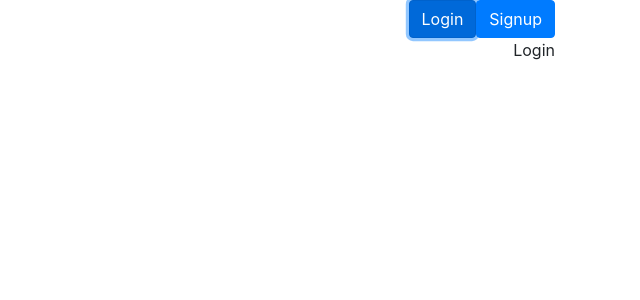
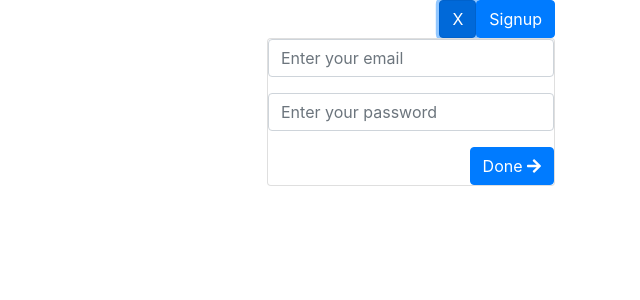
Before and after one commit to antonzaharia/raffle-app, a React (Create React App) app in the folder raffle-frontend/: page / in a window 1280 px wide. Both pictures are taken after a click on the button "Login". Shown: the top 300 px of the page, without its empty margins (640-1280 px from the left). Built offline with nearby package versions, Linux system fonts and the light colour scheme.

Commit message:
Login form style finished

```diff
--- a/raffle-frontend/src/components/LoginForm.js
+++ b/raffle-frontend/src/components/LoginForm.js
@@ -1,11 +1,32 @@
 import React, { Component } from 'react'
+
+// Bootstrap
+import Form from "react-bootstrap/Form";
+import Button from "react-bootstrap/Button";
+import Card from "react-bootstrap/Card";
+
+// Fontawesome
+import { FontAwesomeIcon } from "@fortawesome/react-fontawesome";
+import { faArrowRight } from "@fortawesome/free-solid-svg-icons";
 
 export default class loginForm extends Component {
     render() {
         return (
             <div>
-                Login
-            </div>
+            <Card style={{ width: '18rem'}} className="float-right">
+              <Form>
+                <Form.Group controlId="formBasicEmail">
+                  <Form.Control type="email" placeholder="Enter your email" />
+                </Form.Group>
+                <Form.Group controlId="formBasicPassword">
+                  <Form.Control type="password" placeholder="Enter your password" />
+                </Form.Group>
+                <Button type="submit" className="center-text">
+                  Done <FontAwesomeIcon icon={faArrowRight} />
+                </Button>
+              </Form>
+            </Card>
+          </div>
         )
     }
 }
--- a/raffle-frontend/src/components/SignupForm.js
+++ b/raffle-frontend/src/components/SignupForm.js
@@ -15,10 +15,10 @@ export default class signupForm extends Component {
       <div>
         <Card style={{ width: '18rem'}} className="float-right">
           <Form>
-            <Form.Group controlId="formBasicPassword">
+            <Form.Group controlId="formBasicText">
               <Form.Control type="text" placeholder="Enter your name" />
             </Form.Group>
-            <Form.Group controlId="formBasicPassword">
+            <Form.Group controlId="formBasicEmail">
               <Form.Control type="email" placeholder="Enter your email" />
             </Form.Group>
             <Form.Group controlId="formBasicPassword">
--- a/raffle-frontend/src/containers/Registration.js
+++ b/raffle-frontend/src/containers/Registration.js
@@ -19,17 +19,19 @@ export default class Registration extends Component {
             return <SignupForm />
         }
     }
-    showLogin = () => {
+    showLogin = (event) => {
         this.setState({
             loginForm: !this.state.loginForm,
             signupForm: false
         })
+        this.state.loginForm ? event.target.textContent = "Login" : event.target.textContent = "X"
     }
-    showSignup = () => {
+    showSignup = (event) => {
         this.setState({
             loginForm: false,
             signupForm: !this.state.signupForm
         })
+        this.state.signupForm ? event.target.textContent = "Signup" : event.target.textContent = "X"
     }
     render() {
         return (
```
